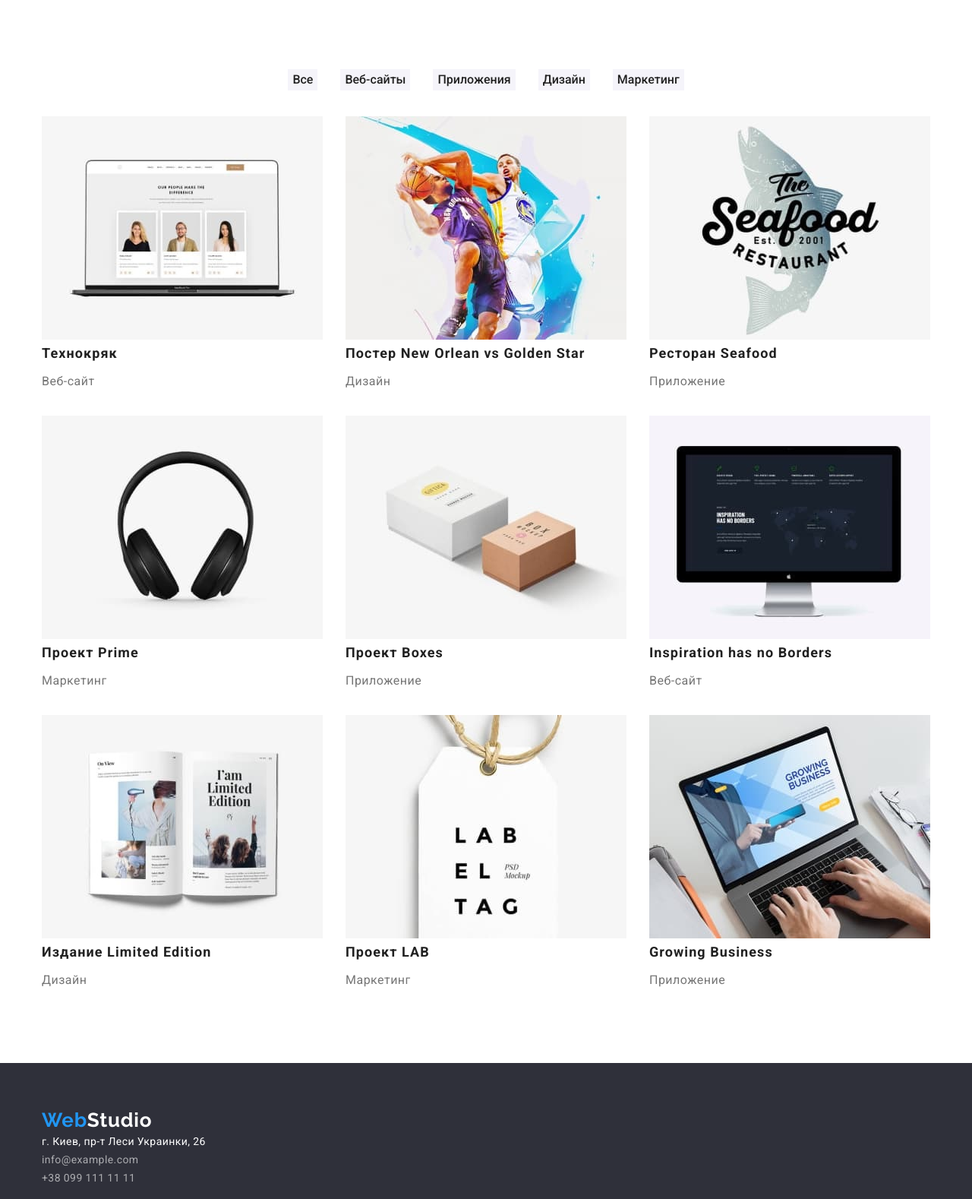
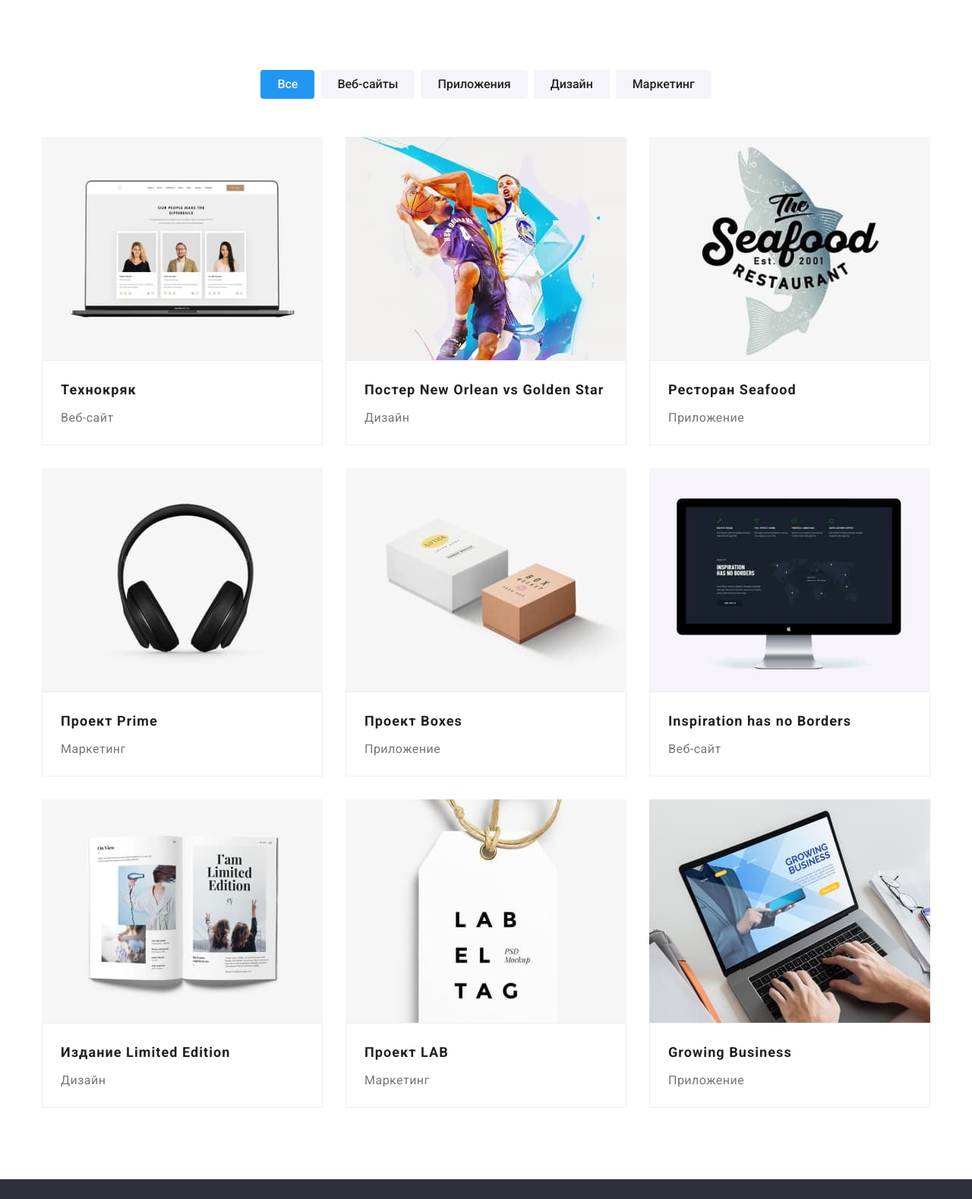
Before and after one commit to AntoninaBel/goit-markup-hw-03-old, a plain HTML site: page portfolio.html in a window 1280 px wide. Shown: the part 83-1661 px from the top of the page at 76% size. Drawn offline with nearby package versions, Linux system fonts and the light colour scheme.

Commit message:
доработка ДЗ №3

```diff
--- a/css/styles.css
+++ b/css/styles.css
@@ -43,8 +43,12 @@ img {
   margin: 0 auto;
 }
 /*header*/
-
+.header {
+  border-bottom: 1px solid #ececec;
+}
 .logo {
+  padding: 24px 0 25px 0;
+  display: block;
   font-family: var(--secondary-font);
   font-style: normal;
   font-weight: bold;
@@ -57,6 +61,7 @@ img {
 .logo-part {
   color: var(--accent-color);
 }
+
 .header-nav {
   display: flex;
   align-items: center;
@@ -86,6 +91,9 @@ img {
   letter-spacing: 0.02em;
   color: var(--black-text-color);
 }
+.nav-list .nav-link.current {
+  color: var(--accent-color);
+}
 .header-contacts {
   display: flex;
   margin-left: auto;
@@ -110,6 +118,8 @@ img {
 /*hero*/
 
 .hero-title {
+  margin: 0 auto 30px auto;
+  width: 696px;
   font-style: normal;
   font-weight: 900;
   font-size: 44px;
@@ -117,13 +127,18 @@ img {
   letter-spacing: 0.06em;
   text-transform: uppercase;
   color: var(--white-main-color);
-  margin-bottom: 30px;
 }
 .hero {
   background-color: var(--bg-color);
   text-align: center;
 }
+.hero {
+  padding: 195px 0 200px 0;
+}
 .hero-button {
+  padding: 10px 32px;
+  min-width: 200px;
+  text-align: center;
   font-family: inherit;
   font-style: normal;
   font-weight: 700;
@@ -135,9 +150,7 @@ img {
   cursor: pointer;
   box-shadow: 0px 4px 4px rgba(0, 0, 0, 0.15);
   border-radius: 4px;
-  padding: 10px 32px;
-  min-width: 200px;
-  text-align: center;
+
   background-color: var(--button-bg-color);
 }
 /*section*/
@@ -171,6 +184,7 @@ img {
   font-style: normal;
   font-weight: 700;
   font-size: 14px;
+  text-transform: uppercase;
   line-height: calc(16 / 14);
   letter-spacing: 0.03em;
   margin-bottom: 10px;
@@ -193,9 +207,18 @@ img {
 .works-item:not(:last-child) {
   margin-right: 30px;
 }
+
 .team {
   padding-top: 94px;
   padding-bottom: 94px;
+}
+.team {
+  background-color: #f5f4fa;
+}
+.team-content {
+  padding-top: 30px;
+  padding-bottom: 30px;
+  text-align: center;
 }
 .works-title,
 .team-title {
@@ -214,7 +237,12 @@ img {
 .team-item:not(:last-child) {
   margin-right: 30px;
 }
-
+.team-content {
+  box-shadow: 0px 1px 3px rgba(0, 0, 0, 0.12), 0px 1px 1px rgba(0, 0, 0, 0.14),
+    0px 2px 1px rgba(0, 0, 0, 0.2);
+  border-radius: 0px 0px 4px 4px;
+  background-color: var(--white-main-color);
+}
 .team-name {
   font-style: normal;
   font-weight: 500;
@@ -237,8 +265,20 @@ img {
   background-color: var(--bg-color);
 }
 .logo-footer {
+  margin-bottom: 20px;
+  display: block;
+  font-family: var(--secondary-font);
+  font-style: normal;
+  font-weight: bold;
+  font-size: 26px;
+  line-height: 31px;
+  letter-spacing: 0.03em;
+  text-decoration: none;
+  color: var(--black-logo-color);
   color: var(--white-main-color);
-  margin-bottom: 20px;
+}
+.address-item:not(:last-child) {
+  margin-bottom: 9px;
 }
 .address-link {
   font-style: normal;
@@ -251,11 +291,8 @@ img {
 }
 .address-link-map {
   color: var(--white-main-color);
-  margin-bottom: 9px;
 }
-.team {
-  background-color: #f5f4fa;
-}
+
 .button {
   font-family: inherit;
   font-style: normal;
@@ -280,15 +317,23 @@ img {
   padding-top: 94px;
   padding-bottom: 94px;
 }
+.portfolio-btn {
+  padding: 6px 22px;
+  border-radius: 4px;
+}
+.portfolio-btn.active {
+  color: var(--bg-color-button);
+  background-color: var(--accent-color);
+}
 .portfolio-btn-list {
   display: flex;
   justify-content: center;
 }
 .portfolio-btn-list {
-  margin-bottom: 34px;
+  margin-bottom: 50px;
 }
 .portfolio-btn-item:not(:last-child) {
-  margin-right: 30px;
+  margin-right: 8px;
 }
 .portfolio-card-list {
   display: flex;
@@ -304,6 +349,12 @@ img {
 }
 .portfolio-card-item:nth-last-child(-n + 3) {
   margin-bottom: 0px;
+}
+.img-content {
+  padding: 20px 24px;
+  background: var(--white-main-color);
+  border: 1px solid #eeeeee;
+  box-sizing: border-box;
 }
 .portfolio-subtitle {
   font-style: normal;
--- a/portfolio.html
+++ b/portfolio.html
@@ -11,7 +11,10 @@
       href="https://fonts.googleapis.com/css2?family=Raleway:wght@700&family=Roboto:wght@400;500;700;900&display=swap"
       rel="stylesheet"
     />
-    <link rel="stylesheet" href="https://cdnjs.cloudflare.com/ajax/libs/modern-normalize/1.1.0/modern-normalize.min.css">
+    <link
+      rel="stylesheet"
+      href="https://cdnjs.cloudflare.com/ajax/libs/modern-normalize/1.1.0/modern-normalize.min.css"
+    />
     <link rel="stylesheet" href="./css/styles.css" />
   </head>
   <body>
@@ -21,7 +24,9 @@
           <a href="./index.html" class="logo"><span class="logo-part">Web</span>Studio</a>
           <ul class="nav-list">
             <li class="nav-item"><a href="./index.html" class="nav-link">Студия</a></li>
-          <li class="nav-item"><a href="./portfolio.html" class="nav-link">Портфолио </a></li>
+            <li class="nav-item">
+              <a href="./portfolio.html" class="nav-link current">Портфолио </a>
+            </li>
             <li class="nav-item"><a href="#" class="nav-link">Контакты</a></li>
           </ul>
         </nav>
@@ -41,7 +46,7 @@
           <h1 class="portfolio-title visually-hidden">Чем мы занимаемся</h1>
           <ul class="portfolio-btn-list">
             <li class="portfolio-btn-item">
-            <button type="button" class="portfolio-btn button">Все</button>
+              <button type="button" class="portfolio-btn button active">Все</button>
             </li>
             <li class="portfolio-btn-item">
               <button type="button" class="portfolio-btn button">Веб-сайты</button>
@@ -60,57 +65,77 @@
             <li class="portfolio-card-item">
               <a href="#" class="portfolio-card-link"
                 ><img src="./images/notbook.jpg" alt="Технокряк" width="370" height="294" />
+                <div class="img-content">
                   <h2 class="portfolio-subtitle">Технокряк</h2>
-              <p class="portfolio-text">Веб-сайт</p></a
+                  <p class="portfolio-text">Веб-сайт</p>
+                </div></a
               >
             </li>
             <li class="portfolio-card-item">
               <a href="#" class="portfolio-card-link"
                 ><img src="./images/basketball.jpg" alt="Постер" width="370" height="294" />
-              <h2 class="portfolio-subtitle">Постер <span lang="en"> New Orlean vs Golden Star</span></h2>
-              <p class="portfolio-text">Дизайн</p></a
+                <div class="img-content">
+                  <h2 class="portfolio-subtitle">
+                    Постер <span lang="en"> New Orlean vs Golden Star</span>
+                  </h2>
+                  <p class="portfolio-text">Дизайн</p>
+                </div></a
               >
             </li>
             <li class="portfolio-card-item">
               <a href="#" class="portfolio-card-link"
                 ><img src="./images/seafood.jpg" alt="Ресторан Seafood" width="370" height="294" />
+                <div class="img-content">
                   <h2 class="portfolio-subtitle">Ресторан <span lang="en"> Seafood</span></h2>
-              <p class="portfolio-text">Приложение</p></a
+                  <p class="portfolio-text">Приложение</p>
+                </div></a
               >
             </li>
             <li class="portfolio-card-item">
               <a href="#" class="portfolio-card-link"
                 ><img src="./images/headphones.jpg" alt="Наушники" width="370" height="294" />
+                <div class="img-content">
                   <h2 class="portfolio-subtitle">Проект <span lang="en"> Prime</span></h2>
                   <p class="portfolio-text">Маркетинг</p>
+                </div>
               </a>
             </li>
             <li class="portfolio-card-item">
               <a href="#" class="portfolio-card-link"
                 ><img src="./images/box.jpg" alt="Два бокса" width="370" height="294" />
+                <div class="img-content">
                   <h2 class="portfolio-subtitle">Проект <span lang="en"> Boxes </span></h2>
                   <p class="portfolio-text">Приложение</p>
+                </div>
               </a>
             </li>
             <li class="portfolio-card-item">
               <a href="#" class="portfolio-card-link"
                 ><img src="./images/monitor.jpg" alt="Монитор" width="370" height="294" />
+                <div class="img-content">
                   <h2 class="portfolio-subtitle">Inspiration has no Borders</h2>
                   <p class="portfolio-text">Веб-сайт</p>
+                </div>
               </a>
             </li>
             <li class="portfolio-card-item">
-            <a href="#" class="portfolio-card-link"></a>
+              <a href="#" class="portfolio-card-link">
                 <img src="./images/libre.jpg" alt="Открытая книга" width="370" height="294" />
-              <h2 class="portfolio-subtitle">Издание <span lang="en"> Limited Edition </span></h2>
+                <div class="img-content">
+                  <h2 class="portfolio-subtitle">
+                    Издание <span lang="en"> Limited Edition </span>
+                  </h2>
                   <p class="portfolio-text">Дизайн</p>
+                </div>
               </a>
             </li>
             <li class="portfolio-card-item">
               <a href="#" class="portfolio-card-link">
                 <img src="./images/labeltag.jpg" alt="Этикетка" width="370" height="294" />
+                <div class="img-content">
                   <h2 class="portfolio-subtitle">Проект <span lang="en"> LAB </span></h2>
                   <p class="portfolio-text">Маркетинг</p>
+                </div>
               </a>
             </li>
             <li class="portfolio-card-item">
@@ -121,8 +146,10 @@
                   width="370"
                   height="294"
                 />
+                <div class="img-content">
                   <h2 class="portfolio-subtitle">Growing Business</h2>
                   <p class="portfolio-text">Приложение</p>
+                </div>
               </a>
             </li>
           </ul>
```
Also changed, not shown: index.html (+10 -2 lines). Lines whose indentation alone changed are shown as unchanged.
